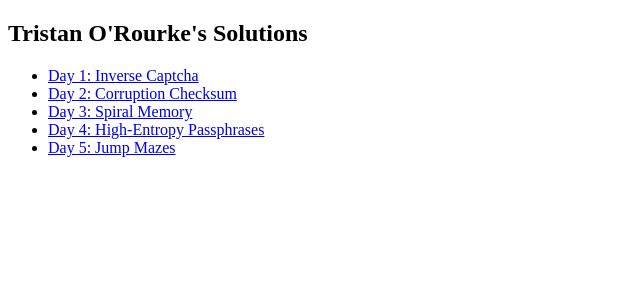
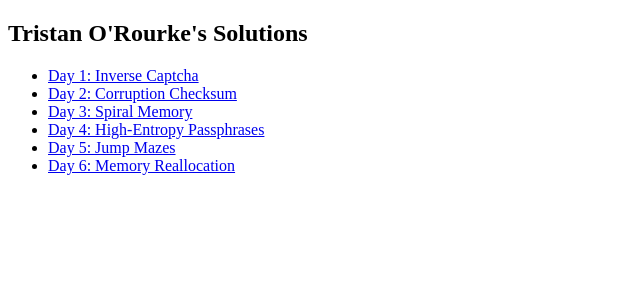
Before and after one commit to tristan-orourke/Advent-of-Code-2017, a PHP site: page / in a window 1280 px wide. Shown: the part 45-345 px from the top of the page, without its empty margins (0-640 px from the left). Run offline with PHP 8.4, Linux system fonts and the light colour scheme.

Commit message:
Added day6 to index

```diff
--- a/index.php
+++ b/index.php
@@ -25,5 +25,8 @@
         <li>
             <a id="day5-link" href="day5.php">Day 5: Jump Mazes</a>
         </li>
+        <li>
+            <a id="day6-link" href="day6.php">Day 6: Memory Reallocation</a>
+        </li>
     </ul>
 </body>
```
